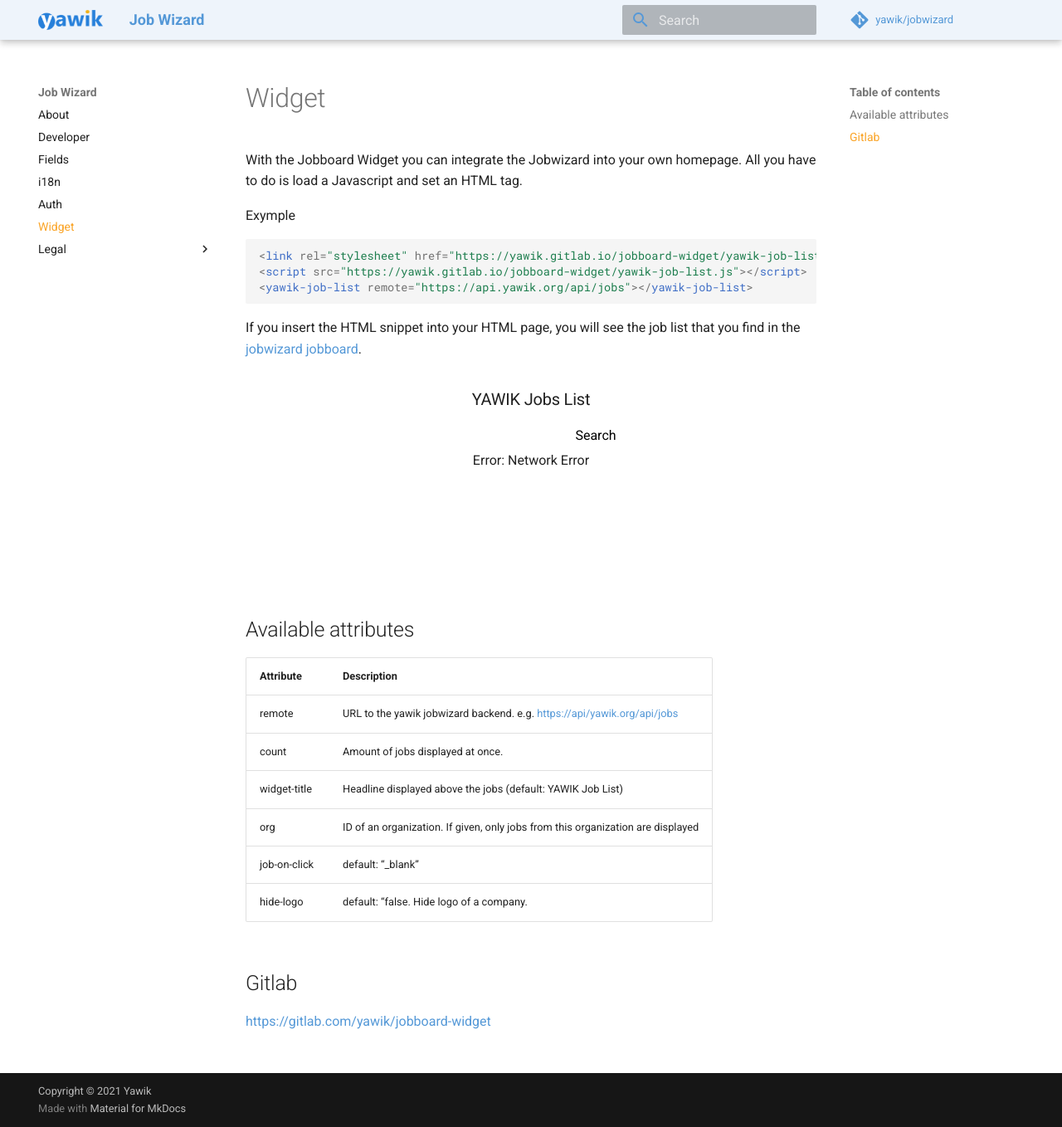
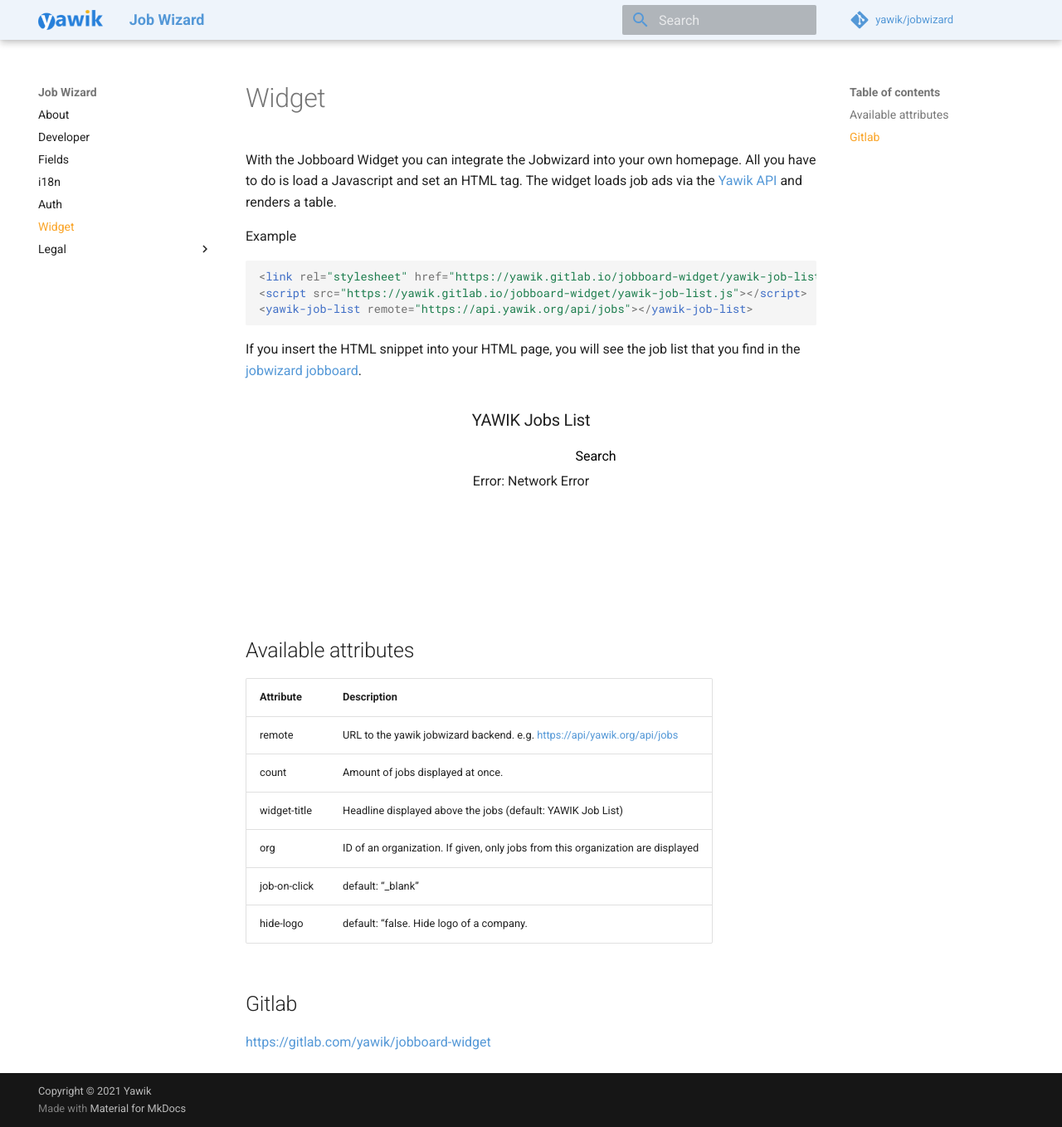
Before and after one commit to sebestyengyoergy/jobwizard, an MkDocs documentation site: the page built from docs/widget.md, in a window 1280 px wide and 1358 px high. Shown: the whole window at 83% size. Built offline with MkDocs 1.6.1 and Material for MkDocs 9.7.7, drawn with Linux system fonts in a browser that asks for light colours; comment, search, counter and statistics services are not loaded.

Commit message:
feat: add color to actions in ad_management

````diff
--- a/docs/widget.md
+++ b/docs/widget.md
@@ -1,8 +1,9 @@
 # Widget
 
-With the Jobboard Widget you can integrate the Jobwizard into your own homepage. All you have to do is load a Javascript and set an HTML tag.
+With the Jobboard Widget you can integrate the Jobwizard into your own homepage. All you have to do is load a Javascript and set an HTML tag. The widget loads job ads via the [Yawik API](https://api.yawik.org/documentation)
+and renders a table.
 
-Exymple
+Example
 
 ``` html
 <link rel="stylesheet" href="https://yawik.gitlab.io/jobboard-widget/yawik-job-list.css"/>
--- a/src/pages/jobs/Index.vue
+++ b/src/pages/jobs/Index.vue
@@ -26,7 +26,7 @@
               <span class="cursor-pointer jobtitle">
                 {{ props.row.attributes.jobTitle }}
                 <q-tooltip :delay="500">
-                  {{ $t('job') }} {{ props.row.attributes.id }}
+                  {{ props.row.attributes.id }}
                 </q-tooltip>
               </span>
             </a>
@@ -41,12 +41,12 @@
             {{ props.row.attributes.organization }}
           </q-td>
           <q-td key="action" :props="props">
-            <q-btn size="sm" dense class="cursor-pointer" icon="mdi-pencil" @click="editJob(props.row)">
+            <q-btn size="sm" color="primary" dense class="cursor-pointer" icon="mdi-pencil" @click="editJob(props.row)">
               <q-tooltip :delay="500">
                 {{ $t('edit_job') }}
               </q-tooltip>
             </q-btn>
-            <q-btn size="sm" dense class="cursor-pointer" icon="mdi-delete" @click="deleteJob(props.row)">
+            <q-btn size="sm" color="negative" dense class="cursor-pointer" icon="mdi-delete" @click="deleteJob(props.row)">
               <q-tooltip :delay="500">
                 {{ $t('del_job') }}
               </q-tooltip>
````
Also changed, not shown: docs/index.md (+1 -1 lines).
